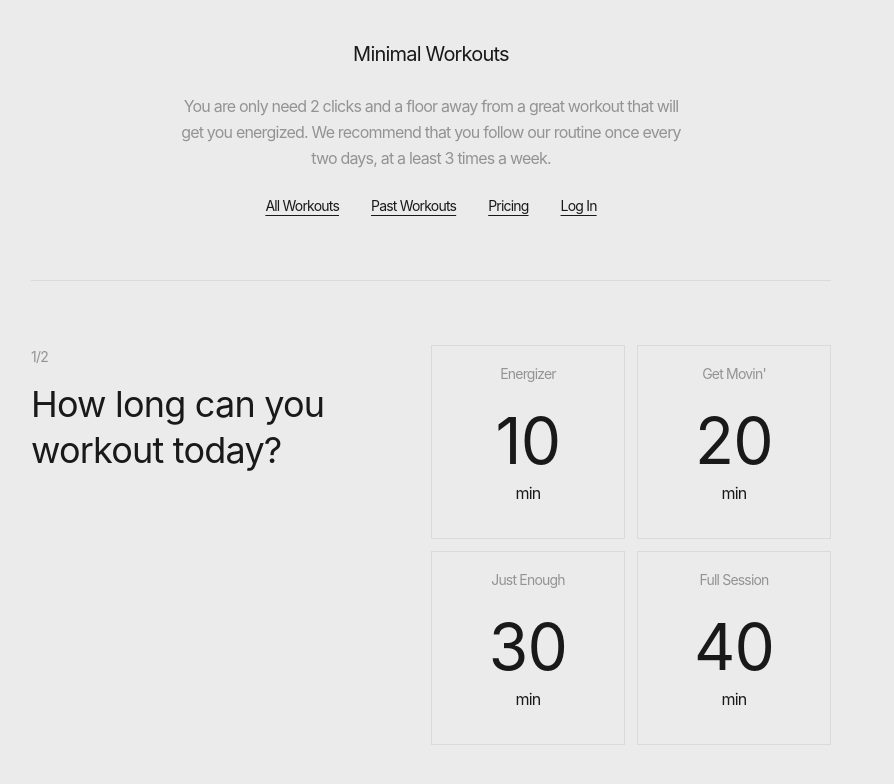
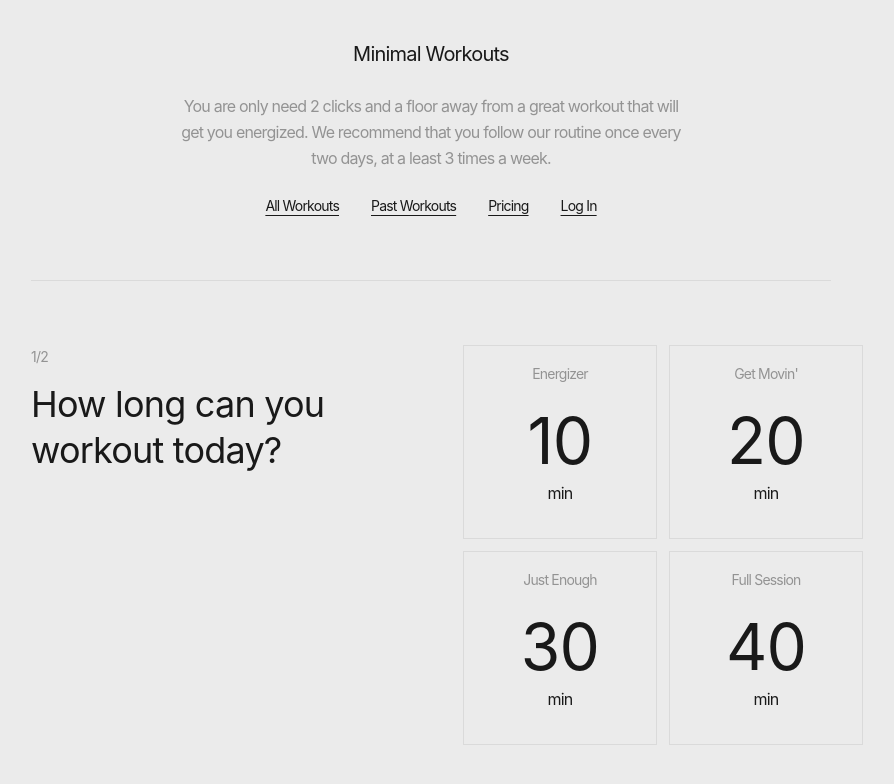
Before and after one commit to TanguyChaumette/Minimal-Workouts-React, a React (Vite) app: page / in a window 1280 px wide. Shown: the top 784 px of the page, without its empty margins (209-1103 px from the left). Built offline with nearby package versions, Linux system fonts and the light colour scheme.

Commit message:
gap added

```diff
--- a/src/App.jsx
+++ b/src/App.jsx
@@ -24,7 +24,7 @@ function App() {
 
       <div className='h-[1px] bg-lightgray w-full max-w-[800px]'></div>
 
-      <div className='flex justify-top items-start'>
+      <div className='flex justify-top items-start gap-[32px]'>
         <div className='flex flex-col items-start justify-center min-w-[50%] text-start gap-[12px]'>
           <h4 className='text-darkgray'>1/2</h4>
           <h1>How long can you workout today?</h1>
```
